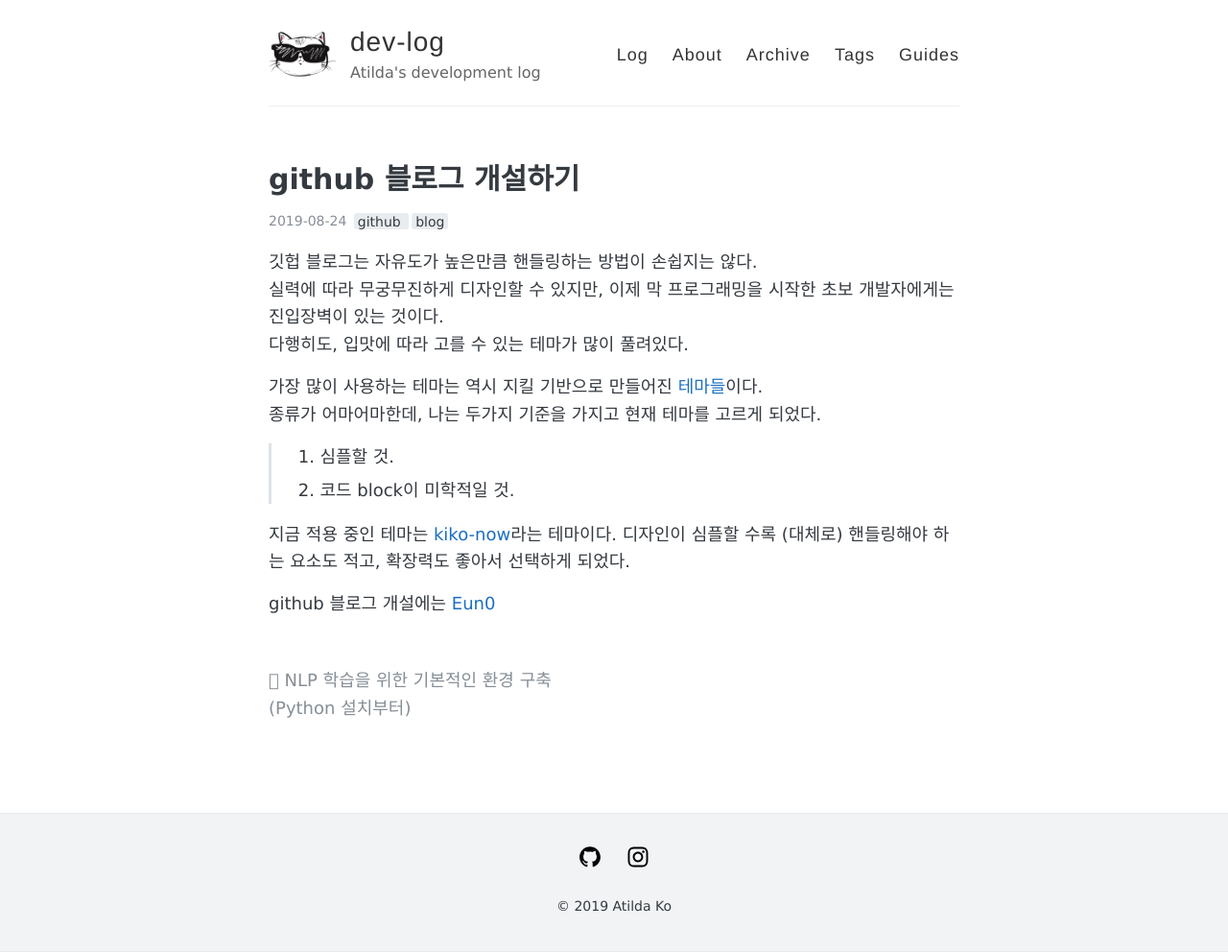
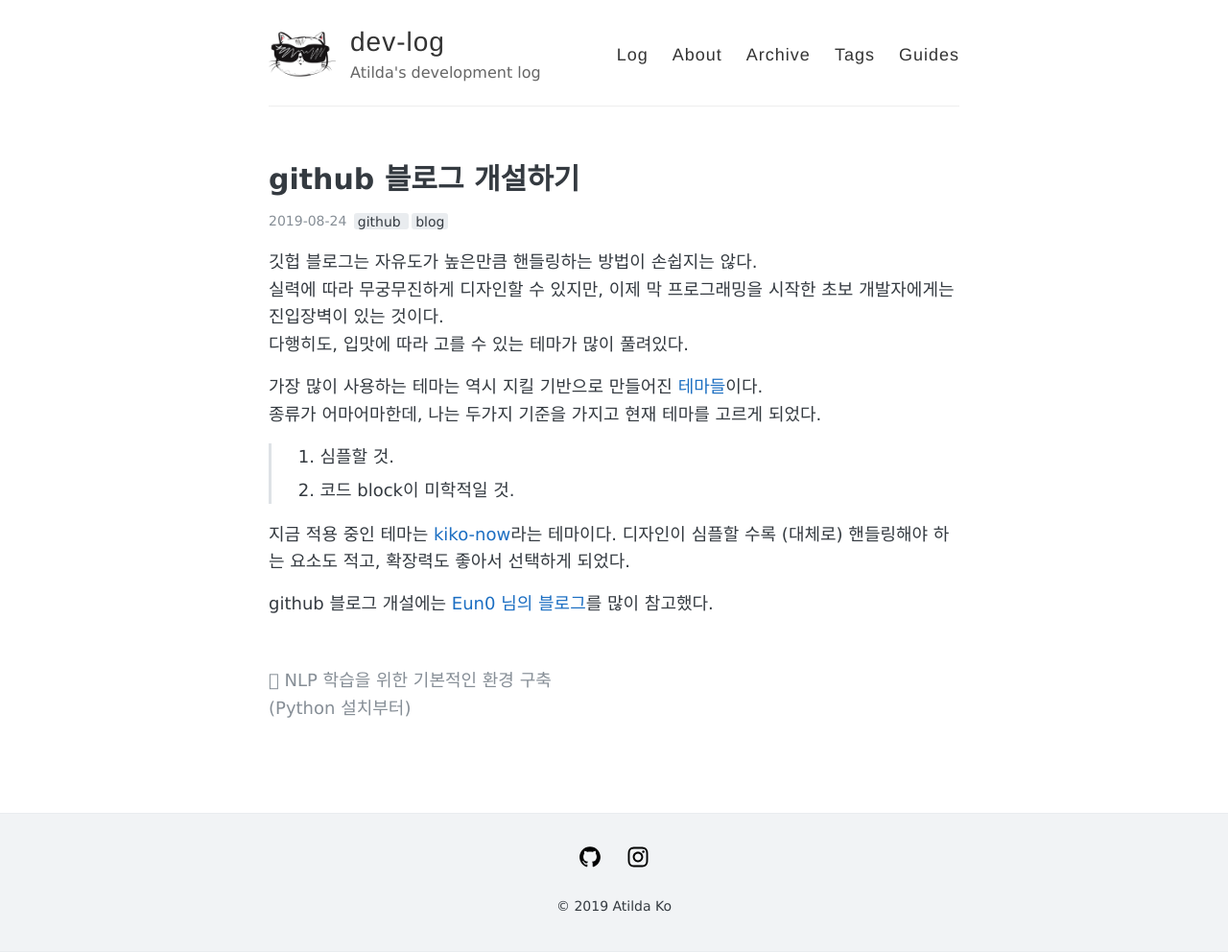
Before and after one commit to stellarway/stellarway.github.io, a Jekyll site: the page built from _posts/2019-08-24-blog.md, in a window 1280 px wide. Shown: the whole page at 96% size. Built offline with Jekyll 4.4.1, drawn with Linux system fonts in a browser that asks for light colours.

Commit message:
_posts/2019-08-24-blog.md updated from https://stackedit.io/

```diff
--- a/_posts/2019-08-24-blog.md
+++ b/_posts/2019-08-24-blog.md
@@ -17,9 +17,10 @@ comments: true
 지금 적용 중인 테마는 [kiko-now](https://github.com/aweekj/kiko-now)라는 테마이다.
 디자인이 심플할 수록 (대체로) 핸들링해야 하는 요소도 적고, 확장력도 좋아서 선택하게 되었다.
 
-github 블로그 개설에는 [Eun0 ](https://blog.naver.com/PostView.nhn?blogId=prt1004dms&logNo=221439087865)
+github 블로그 개설에는 [Eun0 님의 블로그](https://blog.naver.com/PostView.nhn?blogId=prt1004dms&logNo=221439087865)를 많이 참고했다.
+
 
 
 <!--stackedit_data:
-eyJoaXN0b3J5IjpbLTIwNDYzNjU5MTgsMTU0MjkwNTExOV19
+eyJoaXN0b3J5IjpbMTY5MTM2MzcyNCwxNTQyOTA1MTE5XX0=
 -->
```
